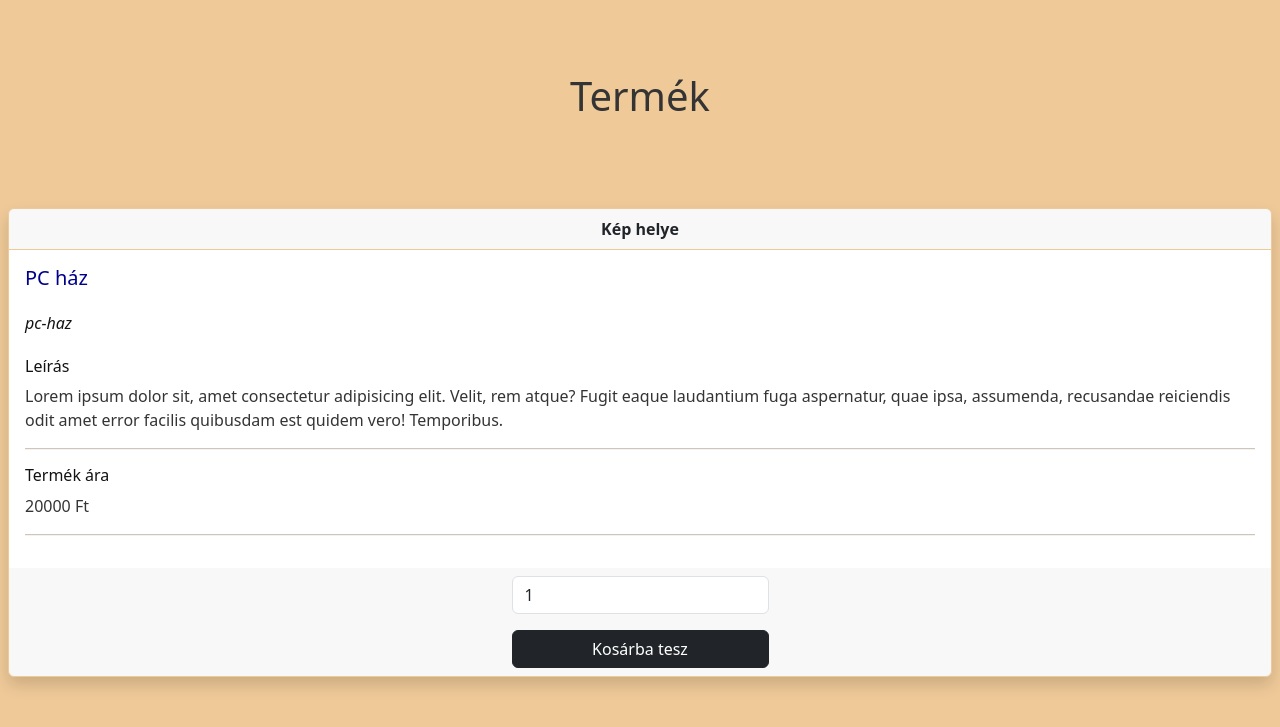
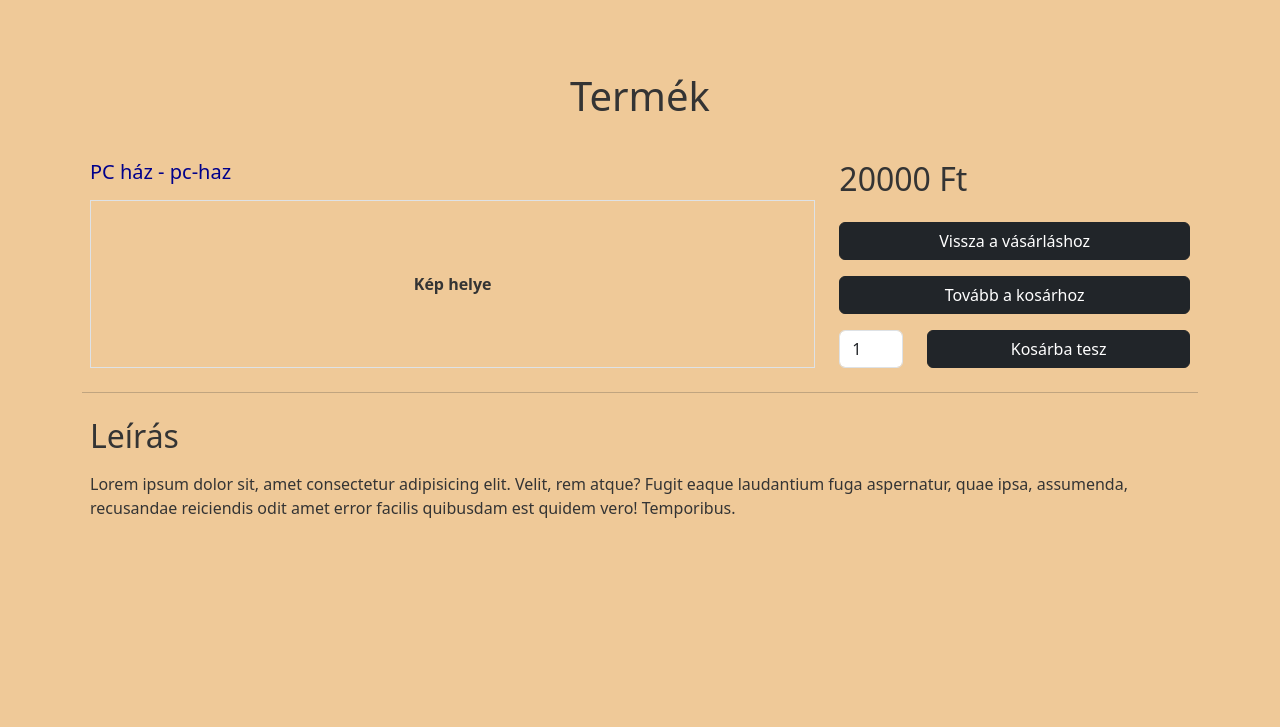
Before and after one commit to TKorsos/php-webshopszeru, a PHP site: page /termek.php?id=1 in a window 1280 px wide. Shown: the part 56-783 px from the top of the page. Run offline with PHP 8.4, Linux system fonts and the light colour scheme; data comes from the database, SQL or seed files in the repository.

Commit message:
frissites-231031

```diff
--- a/termek.php
+++ b/termek.php
@@ -49,7 +49,7 @@ if ($_SERVER['REQUEST_METHOD'] === 'POST') {
         echo $errors;
     }
 
-    $termekek = mysqli_query($connection, "select * from products where id = '".$_GET["id"]."'");
+    $termekek = mysqli_query($connection, "select * from products where id = '" . $_GET["id"] . "'");
 
     ?>
 
@@ -59,50 +59,46 @@ if ($_SERVER['REQUEST_METHOD'] === 'POST') {
                 <h1>Termék</h1>
             </article>
         </section>
-    </main>
 
         <form method="post">
-        <section class="row">
-            <article class="col">
         <?php
 
-                // kinézet átdolgozása
-
-                while( $data = mysqli_fetch_array($termekek) ) {
-                    echo '
-        <article class="col p-2">
-        <div class="card border-card shadow h-100">
-          <div class="card-header text-center border-custom">
+                    while ($data = mysqli_fetch_array($termekek)) {
+                        echo '<section class="row p-2">
+                        <article class="col-8 d-flex flex-column gap-3">
+                            <article>
+                                <h5 class="card-title termek-cim">' . $data["name"] . ' - ' . $data["slug"] . '</h5>
+                            </article>
+                            <article class="d-flex justify-content-center align-items-center h-100 border">
                                 <span><strong>Kép helye</strong></span>
-          </div>
-          <div class="card-body">
-            <h5 class="card-title termek-cim">' . $data["name"] . '</h5>
-            <h6 class="fst-italic py-3 name-color">' . $data["slug"] . '</h6>
-            <h6 class="name-color">Leírás</h6>
-            <p class="card-text text-color">'.$data["description"].'</p>
-            <hr class="border-custom">
-            <h6 class="name-color">Termék ára</h6>
-            <p class="card-text text-color">' . $data["price"] . ' Ft</p>
-            <hr class="border-custom">
-          </div>
-          <div class="card-footer border-0 d-grid justify-content-center gap-3"><div>';
-                    echo '<input type="number" class="form-control" name="darabszam" value="1">';
-                    echo '</div><button type="submit" class="btn btn-dark" name="data" value="' . $data["id"] . '">Kosárba tesz</button>';
-                    echo '</div>
-        </div>
                             </article>
-        ';
+                        </article>
+                        <article class="col-4 d-flex flex-column gap-3">
+                            <h2 class="card-text text-color">' . $data["price"] . ' Ft</h2>
+                            <article><a href="termekek.php" class="btn btn-dark w-100">Vissza a vásárláshoz</a></article>
+                            <article><a href="kosar.php" class="btn btn-dark w-100">Tovább a kosárhoz</a></article>
+                            <article class="row">
+                                <article class="col-auto"><input type="number" class="form-control" style="width: 4rem" name="darabszam" value="1"></article>
+                                <article class="col"><button type="submit" class="btn btn-dark w-100" name="data" value="' . $data["id"] . '">Kosárba tesz</button></article>
+                            </article>
+                        </article>
+                    </section>
+                    <hr>
+                    <section class="row row-cols-1 p-2">
+                        <article class="col pb-3">
+                            <h2 class="card-text text-color">Leírás</h2>
+                        </article>
+                        <article class="col">
+                            <p class="card-text text-color">' . $data["description"] . '</p>
+                        </article>
+                    </section>';
                     }
 
+                    ?>
 
-                ?>
-            </article>
-        </section>
         </form>
 
-    <?php
-
-    ?>
+    </main>
 
     <script src="https://cdnjs.cloudflare.com/ajax/libs/bootstrap/5.2.0/js/bootstrap.bundle.min.js" integrity="sha512-9GacT4119eY3AcosfWtHMsT5JyZudrexyEVzTBWV3viP/YfB9e2pEy3N7WXL3SV6ASXpTU0vzzSxsbfsuUH4sQ==" crossorigin="anonymous" referrerpolicy="no-referrer"></script>
     <script src="scripts.js"></script>
--- a/termekek.php
+++ b/termekek.php
@@ -81,7 +81,7 @@ if (isset($_SESSION["user"]) == false) {
             <hr class="border-custom">
           </div>
           <div class="card-footer border-0 d-grid justify-content-center">';
-          echo '<a href="termek.php?id=' . $termek["id"] . '" target="_blank" class="btn btn-dark" name="data" value="' . $termek["id"] . '">Megnézem</a>';
+          echo '<a href="termek.php?id=' . $termek["id"] . '" class="btn btn-dark" name="data" value="' . $termek["id"] . '">Megnézem</a>';
           echo '</div>
         </div>
         </article>
```
Also changed, not shown: fizetes.php (added, +93 -0 lines), kosar.php (+30 -13 lines). Lines whose indentation alone changed are shown as unchanged.
